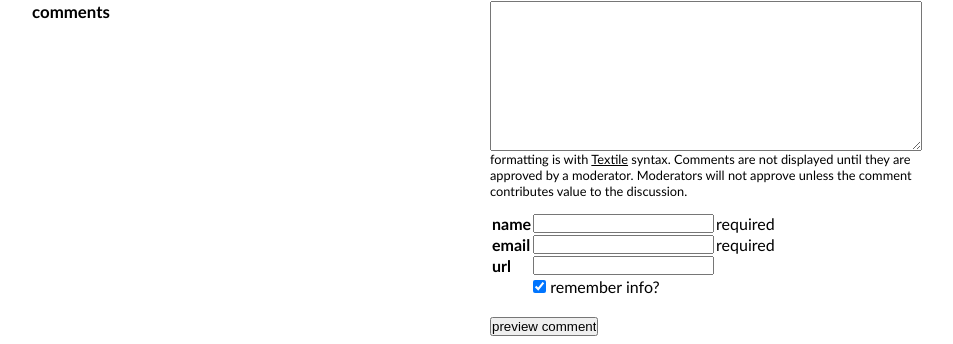
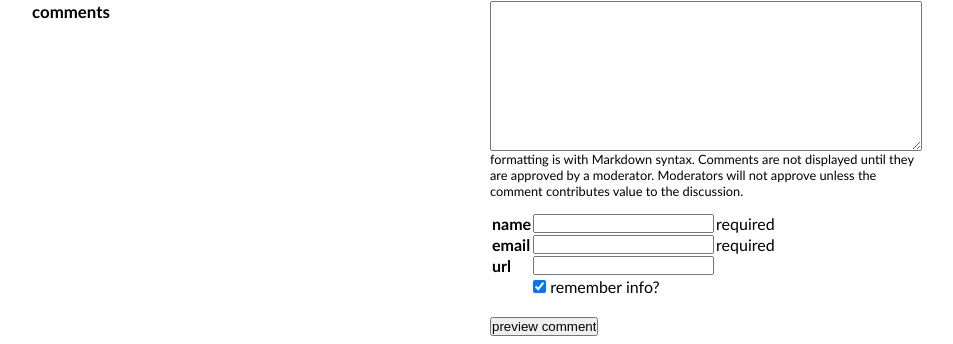
Before and after one commit to thraxil/mithras, a Django app: template abraxas/templates/node.html in a window 1280 px wide. Shown: the part 247-591 px from the top of the page, without its empty margins (163-1116 px from the left). Run offline with Django 3.2, Linux system fonts and the light colour scheme; the template is opened without the code that fills it: values that come from a table or form of the project are taken from there, others are empty; tables that the repository leaves empty hold one stand-in row (values such as "Sample post"); some libraries are stand-ins or nearby versions.

Commit message:
switch comment formatting to markdown

```diff
--- a/abraxas/templates/node.html
+++ b/abraxas/templates/node.html
@@ -53,7 +53,7 @@ TAGS: {% for tag in node.get_tags %}
 
 <div class="comment">
 <p class="byline"> {% if comment.has_author_url %}<a href="{{comment.author_url}}">{% endif %}{{ comment.author_name }}{% if comment.has_author_url %}</a>{% endif %} - <a href="{{ comment.get_absolute_url}}">{{ comment.created|date:"D d M Y H:i:s" }}</a></p>
-{{ comment.body|textile }}
+{{ comment.body|markdown }}
 
 
 {% if comment.has_replies %}
@@ -72,7 +72,7 @@ TAGS: {% for tag in node.get_tags %}
 
 <textarea name="content" id="comment-textarea"></textarea><br />
 <p style="font-size: .8em;">formatting is
-  with <a href="http://hobix.com/textile/">Textile</a> syntax. Comments are not displayed until they are approved by a
+  with Markdown syntax. Comments are not displayed until they are approved by a
   moderator. Moderators will not approve unless the comment
   contributes value to the discussion.</p>
 <table>
--- a/abraxas/templates/replies.html
+++ b/abraxas/templates/replies.html
@@ -1,7 +1,7 @@
 {% load markup %}
 <div class="comment">
 <p class="byline"> {% if comment.has_author_url %}<a href="{{comment.author_url}}">{% endif %}{{ comment.author_name }}{% if comment.has_author_url %}</a>{% endif %} - <a href="{{ comment.get_absolute_url}}">{{ comment.created|date:"D d M Y H:i:s" }}</a></p>
-{{ comment.body|textile }}
+{{ comment.body|markdown }}
 
 {% if comment.has_replies %}
 {{ comment.replies_html|safe }}
```
